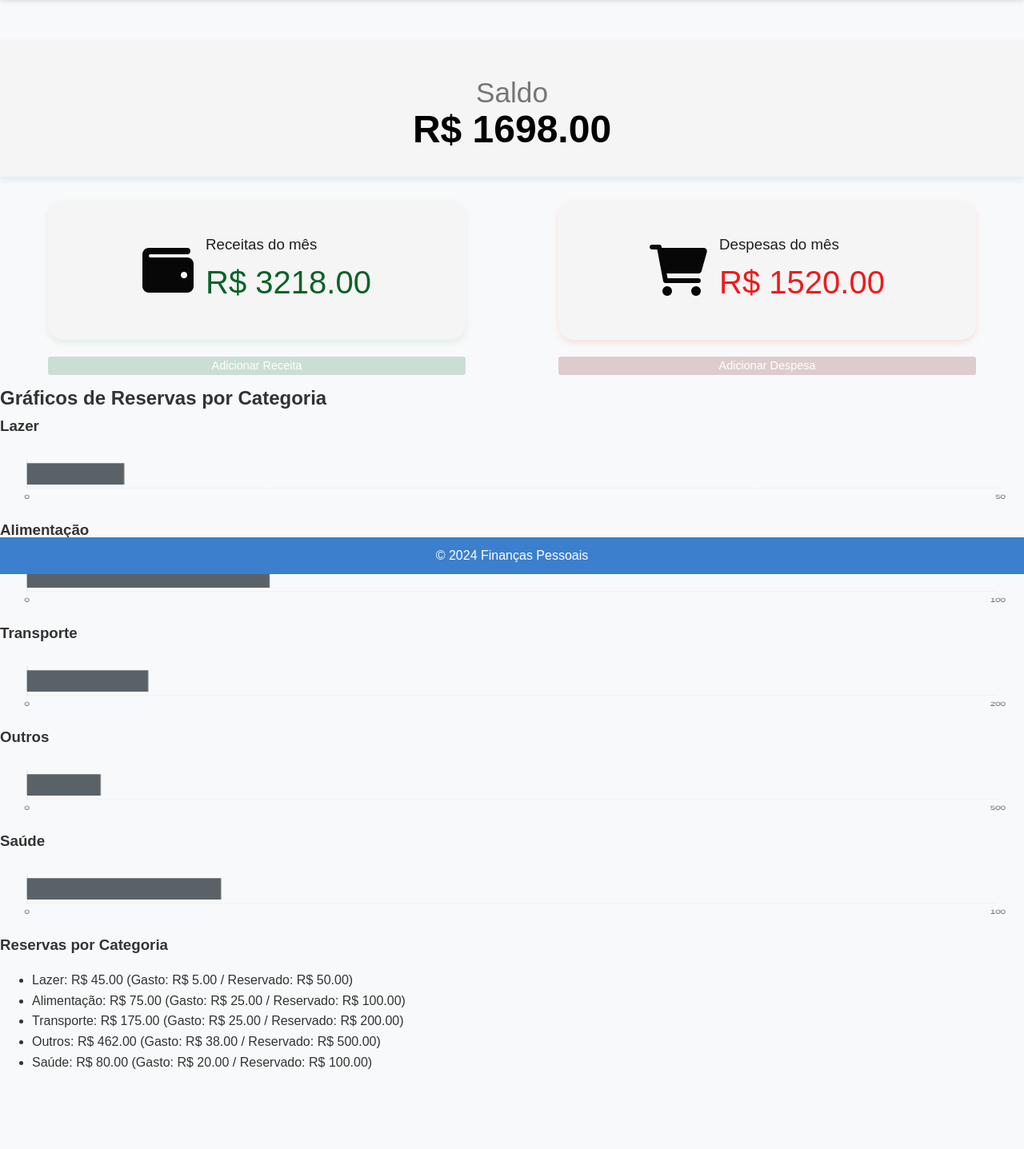
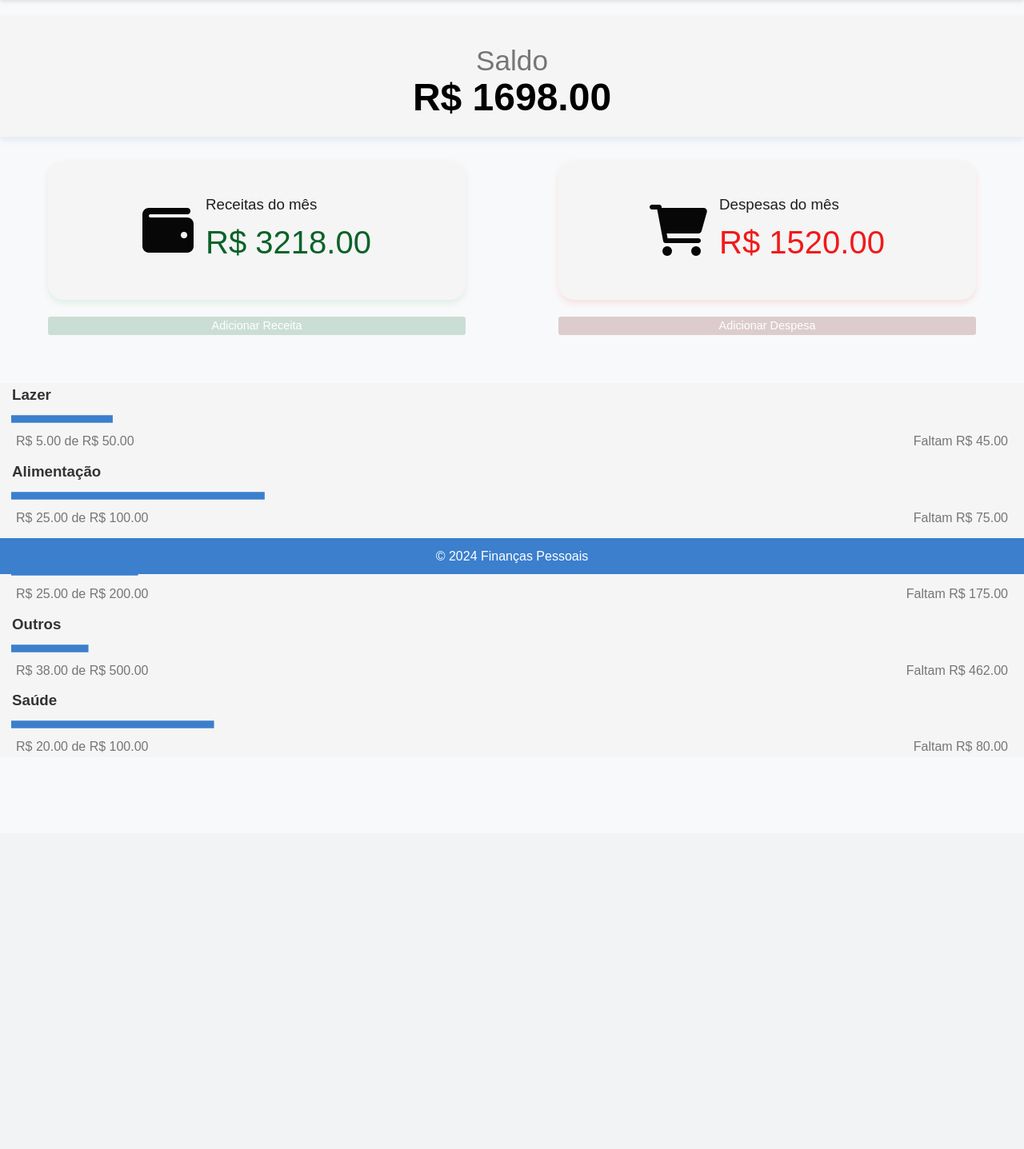
Before and after one commit to luca5uchoa/financas, a Django app: page / in a window 1280 px wide. Shown: the part 82-1519 px from the top of the page at 80% size. After the commit the page ends 1023 px from the top, so only its background shows below. Run offline with Django 5.2, Linux system fonts and the light colour scheme; a user stored in the database is signed in; data comes from the database, SQL or seed files in the repository; both versions use the stored data as it was after the commit.

Commit message:
finalizado

```diff
--- a/core/static/core/styles.css
+++ b/core/static/core/styles.css
@@ -109,9 +109,9 @@ body {
     display: flex;
     text-align: center;
     flex-direction: column;
-    padding: 40px;
+    padding: 30px;
     box-shadow: 0 4px 8px rgba(9, 102, 223, 0.1); /* Horizontal, Vertical, Difusão, Cor */
-    margin-top: 50px;
+    margin-top: 20px;
 }
 .section-saldo h2{
     color: #767676;
@@ -302,11 +302,14 @@ flex-direction: column;
     display: flex;
     justify-content: space-between;
     text-align: left;
+    margin-left: 20px;
+    padding-right: 20px;
+    margin-top: 0;
 
 }
 
 .legenda-grafico p{
-    margin-top: 10px;
+
     text-align: left; /* Força o alinhamento do texto à esquerda caso necessário */
     font-weight: lighter;
     color: #767676;
@@ -784,7 +787,36 @@ text-align: center;
 .btn-cancelar:active {
     background-color: #343a40; /* Tom ainda mais escuro para clique */
 }
+/*---------------------------------------------------------------*/
 
-.section-grafico{
+.caixa-resumo{
+    display: flex;
+    justify-content: flex-end; /* Alinha ao lado esquerdo */
+    align-items: flex-start; /* Alinha no topo */
+    min-height: 100vh; /* Garante que o contêiner ocupe a altura total da tela */
+    padding: 20px; /* Espaçamento interno para evitar o contato com a borda */
+
+}
+.section-reservas-categorias {
+    flex: 0 0 auto; /* Evita que a seção redimensione automaticamente */
+    width: 500px; /* Largura fixa para a seção */
+    background-color: #f9f9f9; /* Cor de fundo para destaque */
+    border: 1px solid #ddd; /* Borda para separar visualmente */
     padding: 20px;
+    border-radius: 8px; /* Bordas arredondadas */
+    box-shadow: 0 2px 5px rgba(0, 0, 0, 0.1); /* Sombra suave */
 }
+
+.section-reservas-categorias p{
+    font-size: .8rem;
+}
+
+.contorno-grafico{
+    background-color: #F5F5F5;
+    margin-top: 50px;
+}
+
+.grafico-categoria h3{
+    margin-left: 15px;
+    margin-top: 10px;
+}
--- a/core/templates/core/home.html
+++ b/core/templates/core/home.html
@@ -73,29 +73,24 @@
         </div>
 
         <!-- Seção de gráficos individuais de reserva por categoria -->
-        <section class="section-graficos-individuais">
-            <h2>Gráficos de Reservas por Categoria</h2>
+        <div class="contorno-grafico">
+            <section class="grafico-categoria">
+
                 <div class="grafico-container">
                     {% for reserva in reservas_por_categoria %}
                     <div class="grafico-categoria">
                         <h3>{{ reserva.categoria }}</h3>
-                        <canvas id="graficoCategoria{{ forloop.counter }}" style="width: 100%; height: 100px; padding: 20px;"></canvas>
+                        <canvas id="graficoCategoria{{ forloop.counter }}" style="width: 100%; height: 30px;"></canvas>
+                        <div class="legenda-grafico">
+                            <p>R$ {{ reserva.valor_gasto|floatformat:2 }} de R$ {{ reserva.valor_reservado|floatformat:2}}</p>
+                            <p>Faltam R$ {{ reserva.saldo_restante|floatformat:2 }} </p>
                         </div>
+
                         {% endfor %}
                     </div>
             </section>
+        </div>
 
-        <!-- Seção de lista de reservas por categoria -->
-        <section class="section-reservas-categorias">
-            <h3>Reservas por Categoria</h3>
-            <ul class="categorias-lista">
-                {% for reserva in reservas_por_categoria %}
-                    <li>
-                        <p>{{ reserva.categoria }}: R$ {{ reserva.saldo_restante|floatformat:2 }} (Gasto: R$ {{ reserva.valor_gasto|floatformat:2 }} / Reservado: R$ {{ reserva.valor_reservado|floatformat:2 }})</p>
-                    </li>
-                {% endfor %}
-            </ul>
-        </section>
 
     </main>
 
@@ -112,20 +107,31 @@
                 labels: [''],
                 datasets: [{
                     label: 'Gasto de {{ reserva.categoria }}',
-                    data: [{{ reserva.valor_gasto }}],  // Gasto atual
-                    backgroundColor: '#5a6268',  // Cor da parte gasta
+                    data: [{{ reserva.valor_gasto }}],
+                borderWidth: 0,  // Remove a borda da barra
+                backgroundColor: '#3B7FCD',
+                barThickness: 20,  // Define uma espessura fixa para as barras
             }]
         },
             options: {
             responsive: true,
             indexAxis: 'y',  // Configuração para tornar o gráfico horizontal
+            layout: {
+                padding: {
+                    top: 0,
+                    bottom: 0,
+                    left: 0,
+                    right: 0
+                }
+            },
+
             plugins: {
                 legend: {
                     display: false,  // Removido a legenda
                 },
                 tooltip: {
                     callbacks: {
-                            label: function(tooltipItem) {
+                        label: function (tooltipItem) {
                             var gasto = tooltipItem.raw;
                             return 'Gasto Atual: R$ ' + gasto;
                         }
@@ -137,7 +143,10 @@
                     beginAtZero: true,
                     max: {{ reserva.valor_reservado }},
             ticks: {
-                            callback: function(value, index, values) {
+            display: false,
+            drawBorder: false,  // Remove a linha lateral do eixo Y (opcional)
+
+            callback: function (value, index, values) {
                 if (index === 0 || index === values.length - 1) {
                     return value;
                 }
@@ -146,11 +155,14 @@
         },
             grid: {
             display: false,  // Remove a grade do eixo X
+            drawBorder: false,
         }
                     },
+
             y: {
             grid: {
                 display: false,  // Remove a grade do eixo Y
+                drawBorder: false,  // Remove a linha lateral do eixo Y (opcional)
             }
         }
                 }
```
Also changed, not shown: db.sqlite3. Lines whose indentation alone changed are shown as unchanged.
